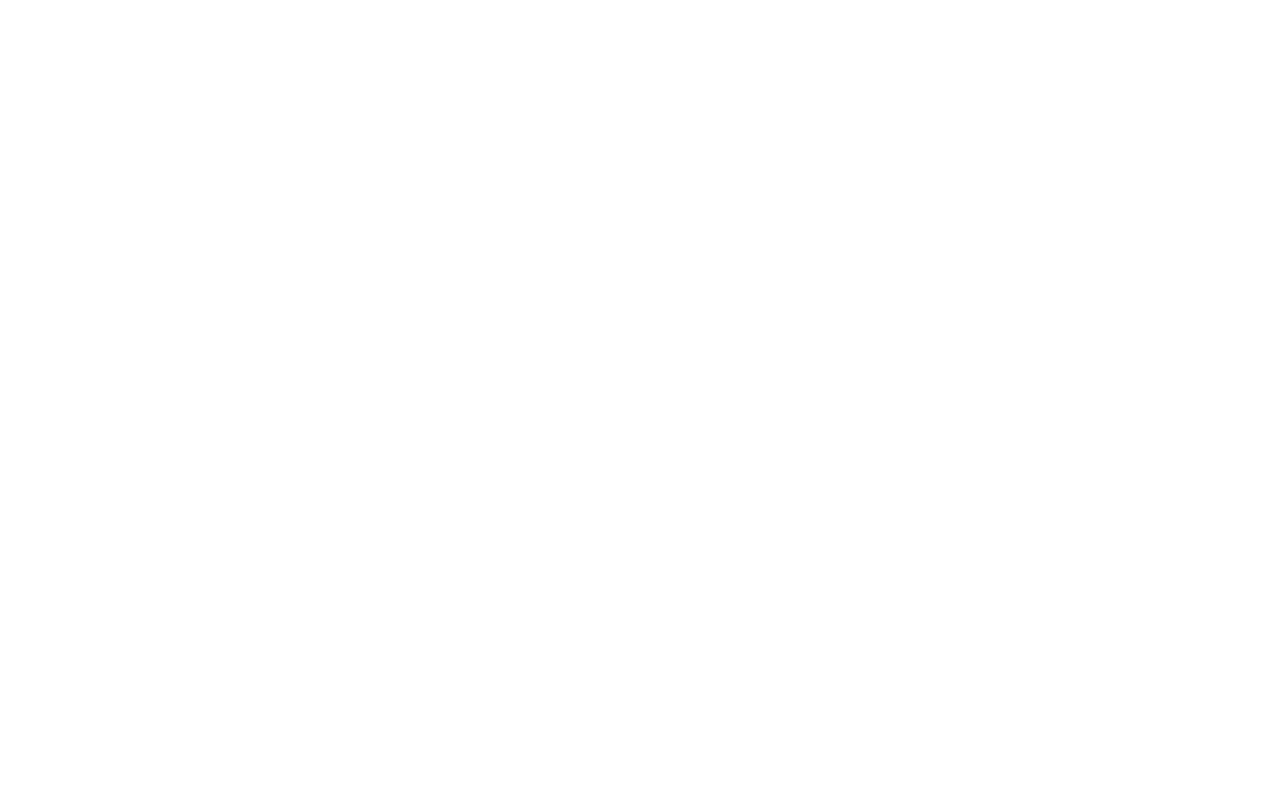
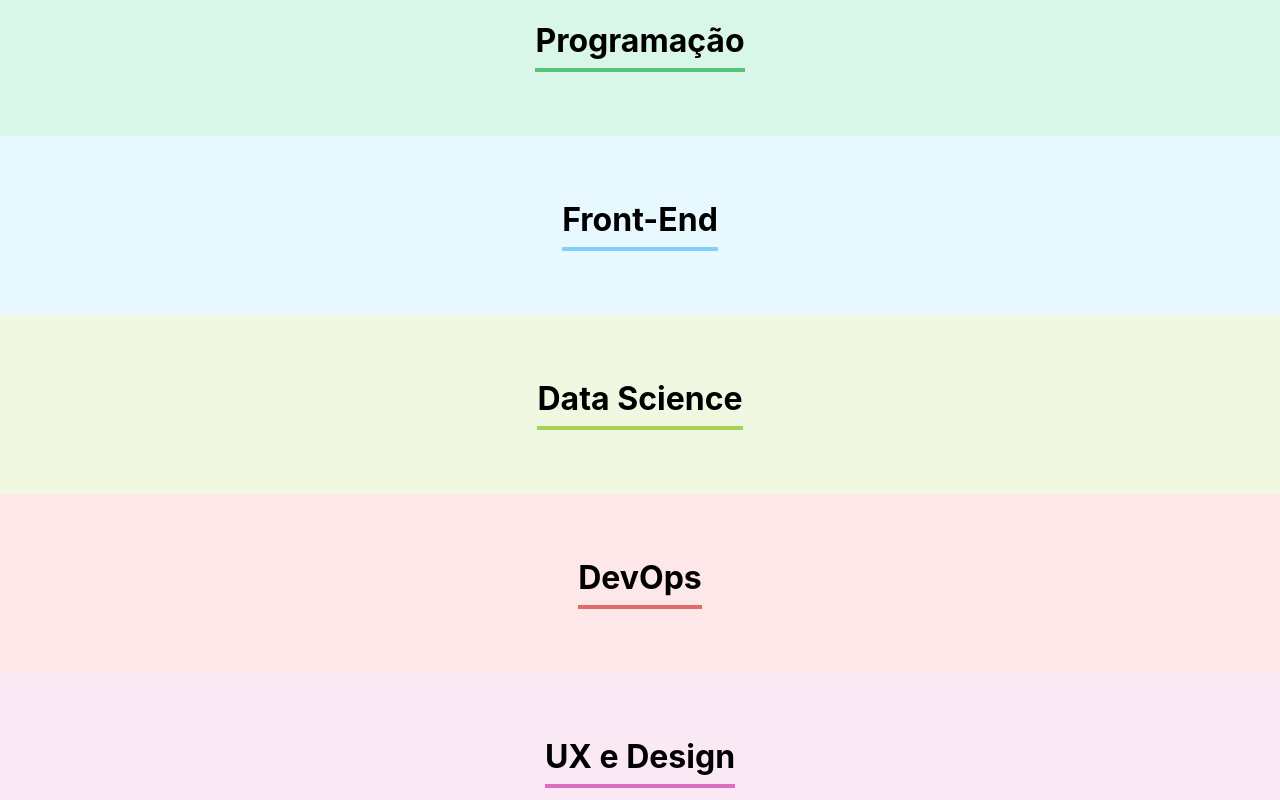
Before and after one commit to alvesmaarcos/praticando-react, a React (Create React App) app in the folder organo/: page / in a window 1280 px wide. Shown: the part 1520-2320 px from the top of the page. Before the commit the page ends 1477 px from the top, so only its background shows below. Built offline with nearby package versions, Linux system fonts and the light colour scheme.

Commit message:
Add Team component and integrate it into App; define team data and styles

```diff
--- a/organo/src/App.js
+++ b/organo/src/App.js
@@ -1,9 +1,39 @@
 import { useState } from 'react';
 import Banner from './components/Banner';
 import Form from './components/Form';
+import Team from './components/Team';
 
 function App() {
-
+  const times = [
+    {nome: 'Programação',
+     corPrimaria: '#57C278',
+     corSecundaria: '#D9F7E9'
+    },
+    {nome: 'Front-End',
+     corPrimaria: '#82CFFA',
+     corSecundaria: '#E8F8FF'
+    },
+    {nome: 'Data Science',
+     corPrimaria: '#A6D157',
+     corSecundaria: '#F0F8E2'
+    },
+    {nome: 'DevOps',
+     corPrimaria: '#E06B69',
+     corSecundaria: '#FDE7E8'
+    },
+    {nome: 'UX e Design',
+     corPrimaria: '#DB6EBF',
+     corSecundaria: '#FAE9F5'
+    },
+    {nome: 'Mobile',
+     corPrimaria: '#FFBA05',
+     corSecundaria: '#FFF5D9'
+    },
+    {nome: 'Inovação e Gestão',
+     corPrimaria: '#FF8A29',
+     corSecundaria: '#FFEEDF'
+    }
+    ]
   const [colaboradores, setColaboradores] = useState([])
 
   const aoNovoColaboradorAdicionado = (colaborador) => {
@@ -14,7 +44,7 @@
     <div className="App">
       <Banner />
       <Form aoCadastrarColaborador={colaborador => aoNovoColaboradorAdicionado(colaborador)}/>
-
+      {times.map(time => <Team key={time.nome} nome={time.nome} corPrimaria={time.corPrimaria} corSecundaria={time.corSecundaria}/>)}
     </div>
     );
 }
--- /dev/null
+++ b/organo/src/components/Team/Team.css
@@ -0,0 +1,11 @@
+.team {
+    text-align: center;
+    padding: 32px;
+}
+
+.team h3 {
+    font-size: 32px;
+    border-bottom: 4px solid;
+    display: inline-block;
+    padding-bottom: 8px;
+}
--- /dev/null
+++ b/organo/src/components/Team/Team.js
@@ -0,0 +1,7 @@
+export const Team = (props) => {
+    return (
+        <section className="team" style={{ backgroundColor: props.corSecundaria }}>
+            <h3 style={{ borderColor: props.corPrimaria}}>{props.nome}</h3>
+        </section>
+    )
+}
--- /dev/null
+++ b/organo/src/components/Team/index.js
@@ -0,0 +1,4 @@
+import {Team} from './Team.js'
+import './Team.css'
+
+export default Team
```
